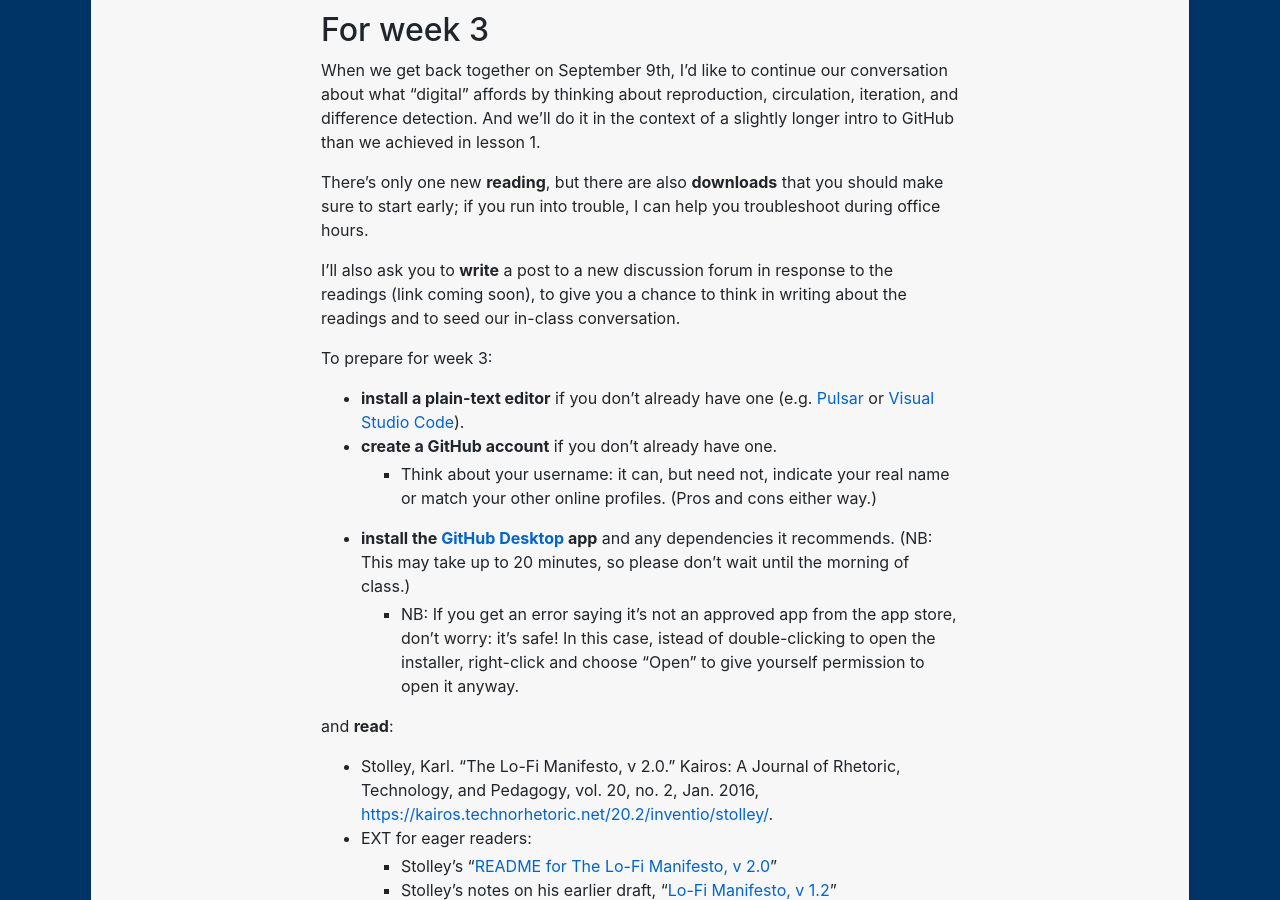
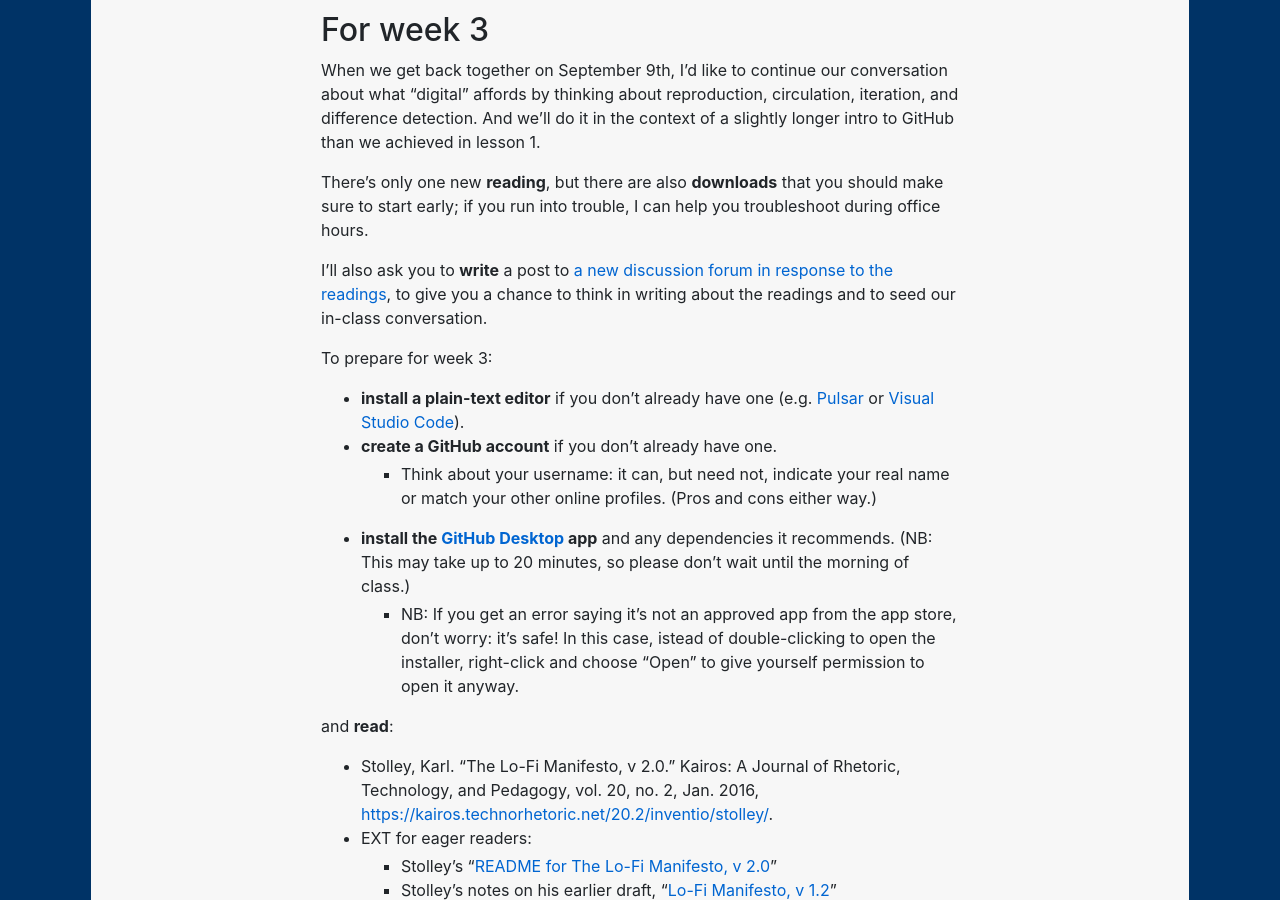
Before and after one commit to benmiller314/dsam2024fall, a Jekyll site: the page built from plans/week-02.md, in a window 1280 px wide and 900 px high, scrolled down 1469 px. Built offline with Jekyll 4.4.1, drawn with Linux system fonts in a browser that asks for light colours; our own code applies the rules of GitHub Pages for plain Markdown files.

Commit message:
add link to discussion forum
now that it's live

```diff
--- a/plans/week-02.md
+++ b/plans/week-02.md
@@ -55,7 +55,7 @@ When we get back together on September 9th, I'd like to continue our conversatio
 
 There's only one new **reading**, but there are also **downloads** that you should make sure to start early; if you run into trouble, I can help you troubleshoot during office hours.
 
-I'll also ask you to **write** a post to a new discussion forum in response to the readings (link coming soon), to give you a chance to think in writing about the readings and to seed our in-class conversation.
+I'll also ask you to **write** a post to [a new discussion forum in response to the readings](https://github.com/benmiller314/dsam2024fall/discussions/2), to give you a chance to think in writing about the readings and to seed our in-class conversation.
 
 
 To prepare for week 3:
```
